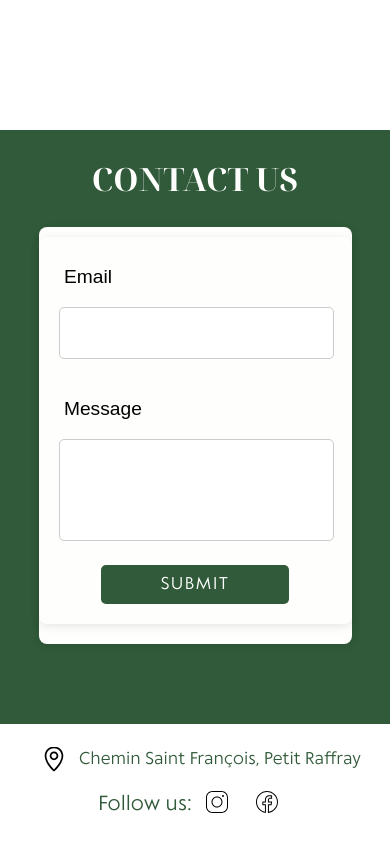
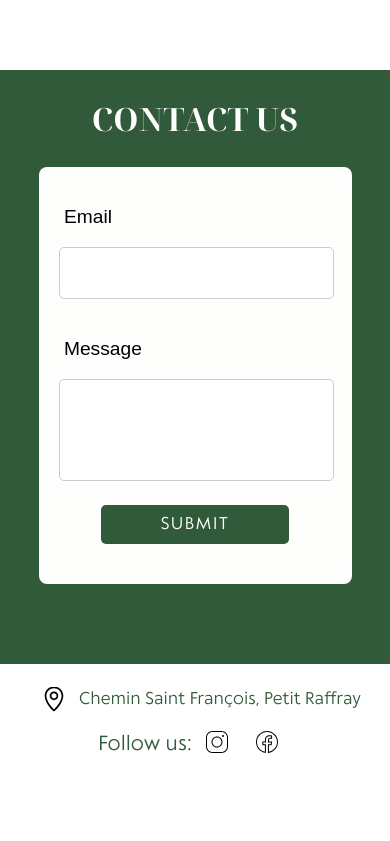
Before and after one commit to MaximeLoustau1/nature-sculpt, a React (Create React App) app: page / in a window 390 px wide. Shown: the part 5513-6354 px from the top of the page. After the commit the page ends 6299 px from the top, so only its background shows below. Built offline with nearby package versions, Linux system fonts and the light colour scheme; a web font is replaced by a local one.

Commit message:
fixed contact shadow issue + portfolio margin-bottom

```diff
--- a/src/styles/Contact.scss
+++ b/src/styles/Contact.scss
@@ -48,7 +48,6 @@
         padding-bottom: 20px;
         background-color: #fefefd;
         border-radius: 8px;
-        box-shadow: 0 2px 10px rgba(0, 0, 0, 0.1);
     }
 
     div {
--- a/src/styles/Portfolio.scss
+++ b/src/styles/Portfolio.scss
@@ -55,6 +55,7 @@
 
 @media (max-width: 800px) {
     .portfolio-section {
+        margin-bottom: 40px;
         .portfolio-title {
             font-size: 2rem;
             letter-spacing: 4.5px;
```
